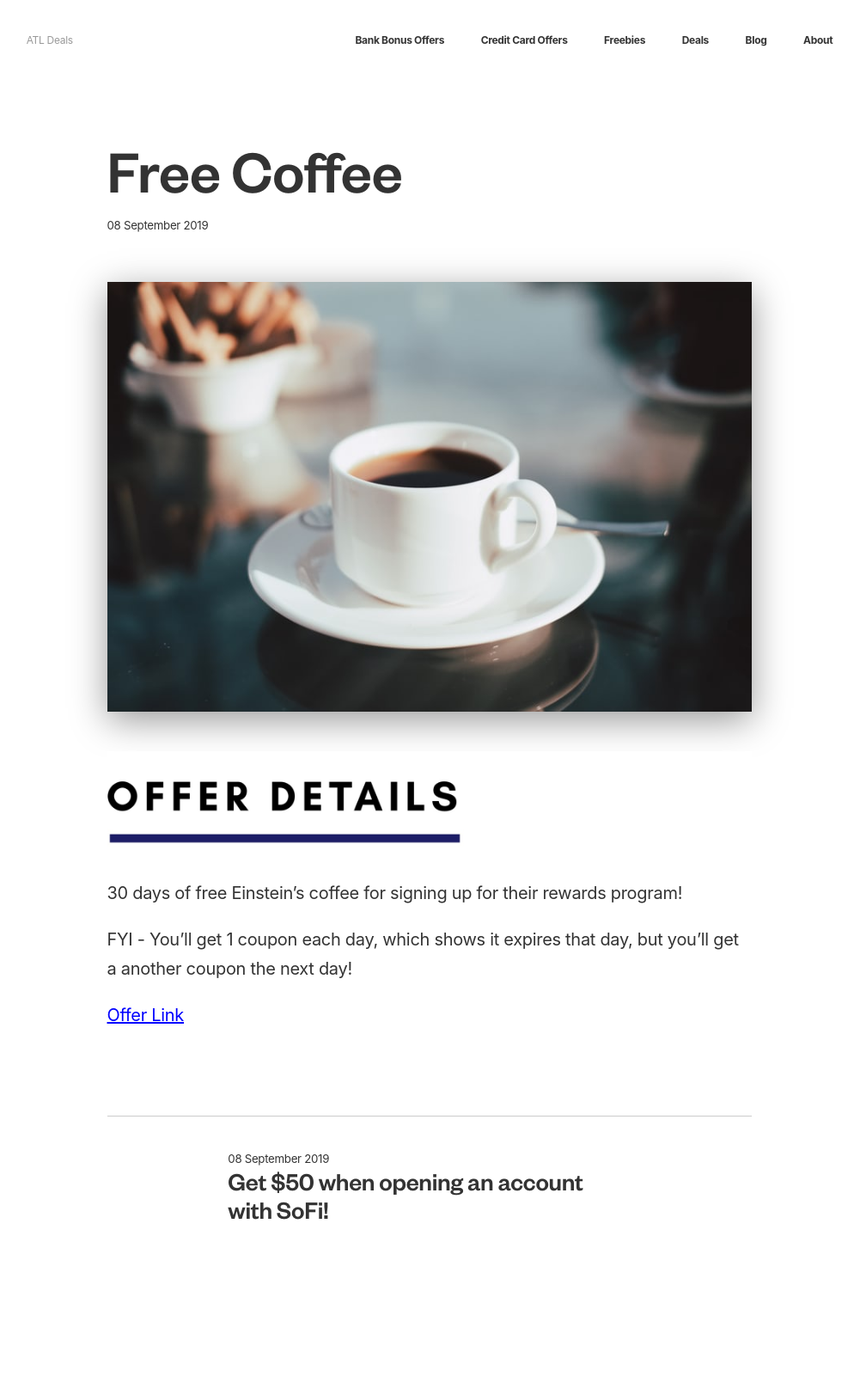
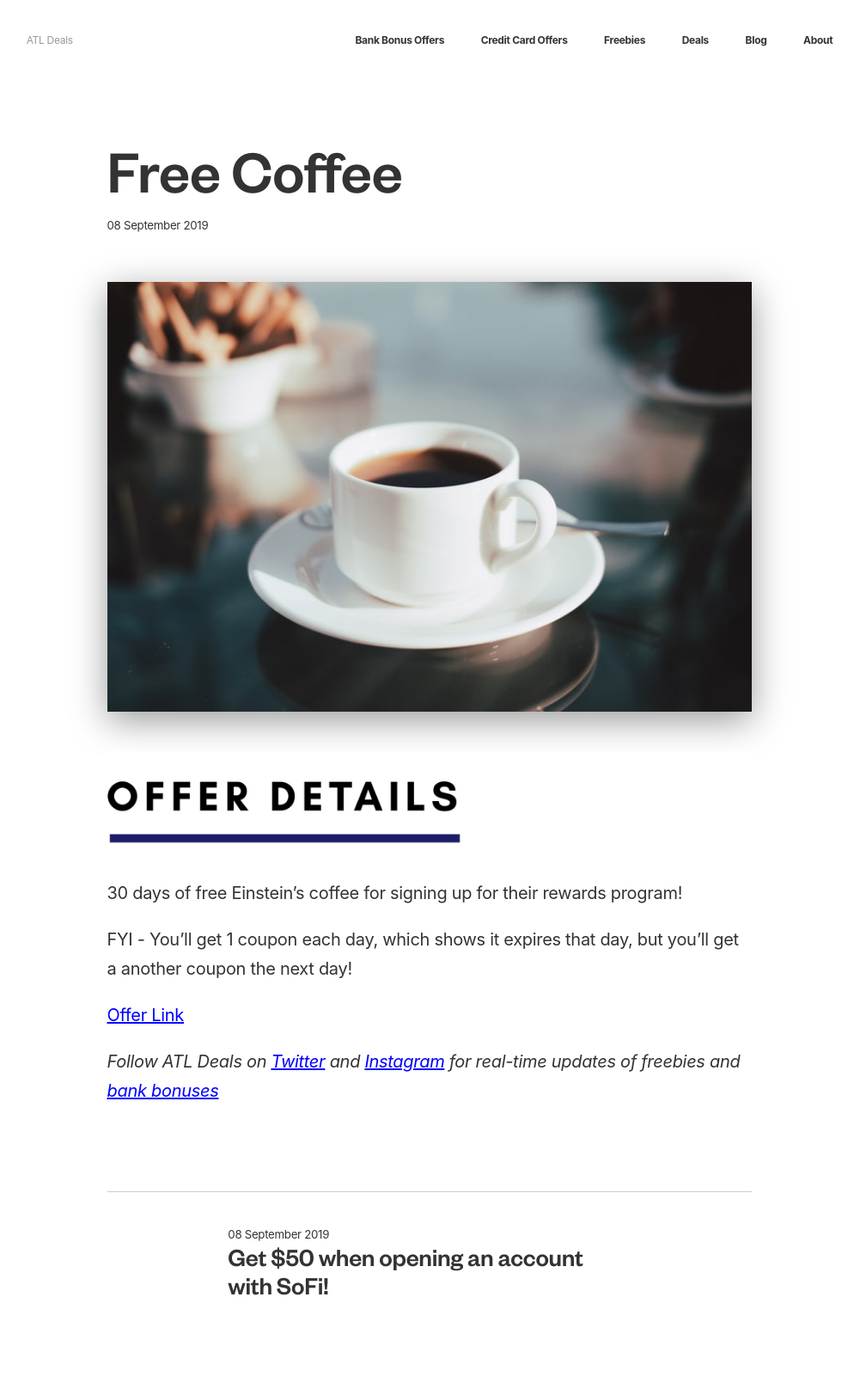
Before and after one commit to ohiosveryown/atldeals, a Jekyll site: the page built from _posts/2019-09-08-free-coffee.markdown, in a window 1280 px wide. Shown: the whole page at 86% size, without its empty margins (140-1141 px from the left). Built offline with Jekyll 4.4.1, drawn with Linux system fonts in a browser that asks for light colours; our own code applies the rules of GitHub Pages for plain Markdown files; before the commit the page ends 1535 px from its top, so only the background shows below that.

Commit message:
Updated Free Coffee

```diff
--- a/_posts/2019-09-08-free-coffee.markdown
+++ b/_posts/2019-09-08-free-coffee.markdown
@@ -15,3 +15,5 @@ description: 30 days of free Einstein’s coffee for signing up for their reward
 FYI - You'll get 1 coupon each day, which shows it expires that day, but you'll get a another coupon the next day!
 
 [Offer Link](https://rewards.einsteinbros.com/join?offerCode=FREECOD30&utm_source=social&utm_campaign=panera)
+
+*Follow ATL Deals on [Twitter](https://twitter.com/atl_dealss) and [Instagram](https://www.instagram.com/atl.deals/) for real-time updates of freebies and [bank bonuses](https://atl.deals/bank-bonus)*
```
